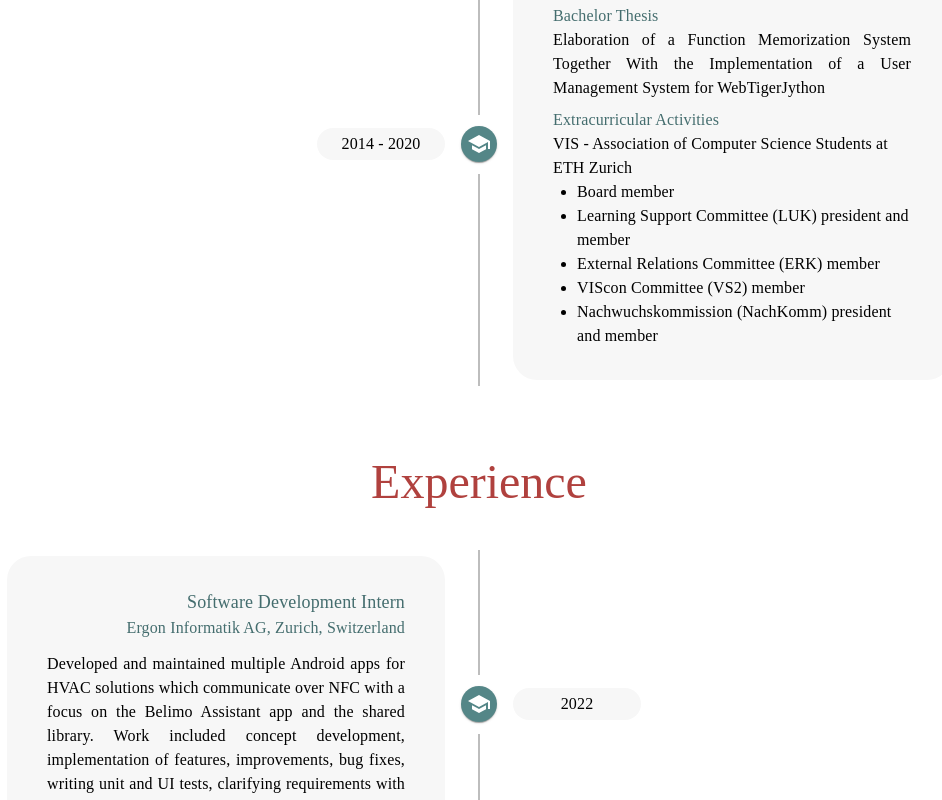
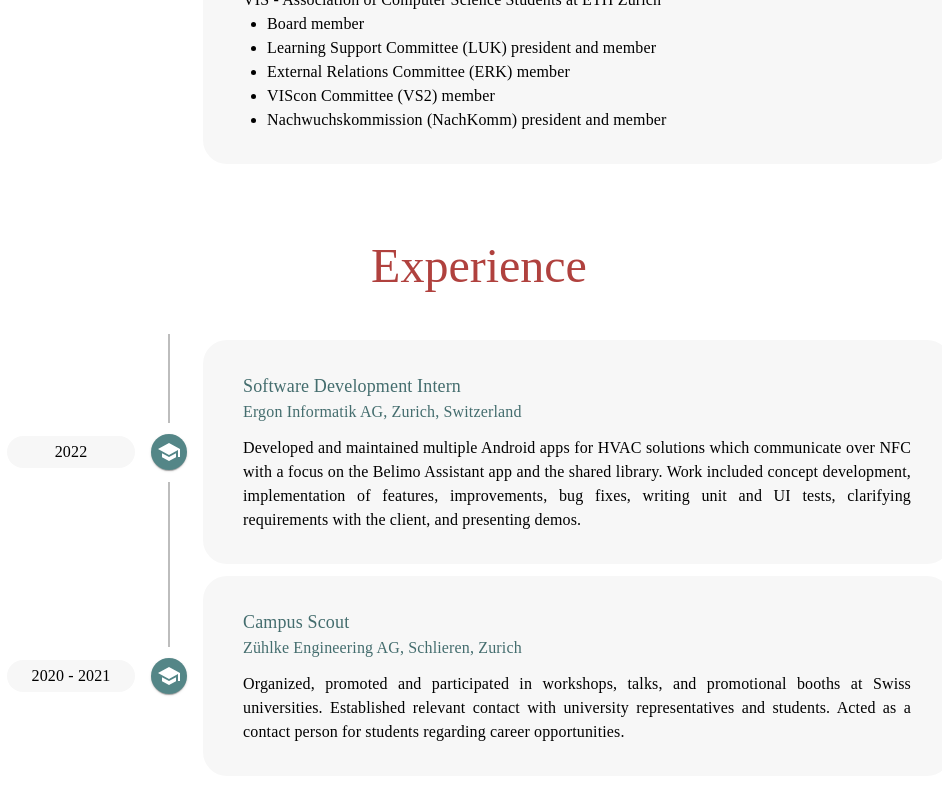
Before and after one commit to sla8/personal-website, a React (Create React App) app: page / in a window 1280 px wide. Shown: the part 1400-2200 px from the top of the page, without its empty margins (161-1103 px from the left). Built offline with nearby package versions, Linux system fonts and the light colour scheme.

Commit message:
change to non-alternating timeline

```diff
--- a/src/App.tsx
+++ b/src/App.tsx
@@ -25,15 +25,9 @@ export default function App() {
     <ThemeProvider theme={theme}>
       <Navbar />
       <Sidebar />
-      {createLanding()}
+      <div className="pt-5 sm:mt-12 sm:pt-0">
+        <Landing />
+      </div>
     </ThemeProvider>
   );
 }
-
-function createLanding() {
-  return (
-    <div className="pt-5 sm:mt-12 sm:pt-0">
-      <Landing />
-    </div>
-  );
-}
--- a/src/components/TimelineItem.tsx
+++ b/src/components/TimelineItem.tsx
@@ -23,16 +23,20 @@ interface TimelineItemInput {
   texts: { title?: string; text: JSX.Element }[];
   connectorTop: boolean;
   connectorBottom: boolean;
-  isRight: boolean;
+}
+
+interface TimelineItemWithoutLineInput {
+  key: string;
+  time: string;
+  title: string;
+  subtitle: string;
+  texts: { title?: string; text: JSX.Element }[];
 }
 
 export function TimelineContentContainer(props: TimelineContentContainerInput) {
   return (
     <div>
-      <Timeline
-        position={props.screenIsAtLeastMd ? 'alternate-reverse' : 'right'}
-        sx={{ padding: 0 }}
-      >
+      <Timeline position="right" sx={{ padding: 0 }}>
         {props.content}
       </Timeline>
     </div>
@@ -52,46 +56,36 @@ export function CustomTimelineItem(props: TimelineItemInput) {
         subtitle={props.subtitle}
         texts={props.texts}
         connectorTop={props.connectorTop}
-        connectorBottom={props.connectorTop}
-        isRight={props.isRight}
+        connectorBottom={props.connectorBottom}
       />
     );
   } else {
     return (
-      <CustomTimelineItemWithoutTimeline
+      <CustomTimelineItemWithoutLine
         key={props.key}
         time={props.time}
         title={props.title}
         subtitle={props.subtitle}
         texts={props.texts}
-        connectorTop={props.connectorTop}
-        connectorBottom={props.connectorTop}
-        isRight={props.isRight}
       />
     );
   }
 }
 
 function CustomTimelineItemWithTimeline(props: TimelineItemInput) {
-  const theme = useTheme();
-  const screenIsAtLeastMd = useMediaQuery(theme.breakpoints.up('md'));
   return (
     <TimelineItem>
       <TimelineOppositeContent
         sx={{
           m: 'auto 0',
-          flex: screenIsAtLeastMd ? 1 : 0.1,
-          whiteSpace: screenIsAtLeastMd ? 'nowrap' : 'wrap',
-          paddingLeft: screenIsAtLeastMd ? (props.isRight ? 0 : '16px') : 0,
-          paddingRight: props.isRight ? (screenIsAtLeastMd ? '16px' : 0) : 0,
-          marginRight: screenIsAtLeastMd ? 0 : '16px',
+          flex: 0.1,
+          whiteSpace: 'wrap',
+          paddingLeft: 0,
+          paddingRight: 0,
+          marginRight: '16px',
         }}
       >
-        <div
-          className={`bg-grey rounded-2xl sm:rounded-3xl w-14 sm:w-32 pl-3 pr-3 sm:pl-4 sm:pr-4 pt-1 pb-1 text-center body text-sm sm:text-base ${
-            props.isRight ? 'sm:float-right' : ''
-          }`}
-        >
+        <div className="bg-grey rounded-2xl sm:rounded-3xl w-14 sm:w-32 pl-3 pr-3 sm:pl-4 sm:pr-4 pt-1 pb-1 text-center body text-sm sm:text-base sm:float-right">
           {props.time}
         </div>
       </TimelineOppositeContent>
@@ -100,20 +94,14 @@ function CustomTimelineItemWithTimeline(props: TimelineItemInput) {
         <TimelineDot color="secondary">
           <SchoolIcon className="text-white" />
         </TimelineDot>
-        <TimelineConnector sx={{ opacity: props.connectorTop ? 1 : 0 }} />
+        <TimelineConnector sx={{ opacity: props.connectorBottom ? 1 : 0 }} />
       </TimelineSeparator>
-      {createTimelineContent(
-        props.title,
-        props.subtitle,
-        props.texts,
-        screenIsAtLeastMd,
-        props.isRight
-      )}
+      {createTimelineContent(props.title, props.subtitle, props.texts)}
     </TimelineItem>
   );
 }
 
-function CustomTimelineItemWithoutTimeline(props: TimelineItemInput) {
+function CustomTimelineItemWithoutLine(props: TimelineItemWithoutLineInput) {
   return (
     <div className="bg-grey rounded-3xl pl-10 pr-10 pt-8 pb-8 mb-3">
       <div className="mb-0 h2-dark">
@@ -125,7 +113,7 @@ function CustomTimelineItemWithoutTimeline(props: TimelineItemInput) {
       </div>
       {props.texts.map((paragraph) => (
         <div>
-          <div className={`pt-2 body ${'text-left'} text-textgreen`}>
+          <div className="pt-2 body 'text-left text-textgreen">
             {paragraph.title}
           </div>
           <div className="body text-justify">{paragraph.text}</div>
@@ -138,41 +126,31 @@ function CustomTimelineItemWithoutTimeline(props: TimelineItemInput) {
 function createTimelineContent(
   title: string,
   subtitle: string,
-  texts: { title?: string; text: JSX.Element }[],
-  screenIsAtLeastMd: boolean,
-  isRight: boolean
+  texts: { title?: string; text: JSX.Element }[]
 ) {
   return (
     <TimelineContent
       sx={{
         paddingRight: 0,
         paddingLeft: 0,
-        marginLeft: screenIsAtLeastMd ? (isRight ? '16px' : 0) : '16px',
-        marginRight: screenIsAtLeastMd ? (isRight ? 0 : '16px') : 0,
+        marginLeft: '16px',
+        marginRight: 0,
       }}
     >
       <div className="bg-grey rounded-3xl pl-10 pr-10 pt-8 pb-8">
-        <div
-          className={`${
-            !isRight && screenIsAtLeastMd ? 'text-right' : 'text-left'
-          } h2-dark mb-1 ${title ? '' : 'hidden'}`}
-        >
+        <div className={`text-left h2-dark mb-1 ${title ? '' : 'hidden'}`}>
           {title}
           <div
-            className={`${
-              !isRight && screenIsAtLeastMd ? 'text-right' : 'text-left'
-            } mb-0 text-left h3-dark ${subtitle ? '' : 'hidden'}`}
+            className={`text-left mb-0 text-left h3-dark ${
+              subtitle ? '' : 'hidden'
+            }`}
           >
             {subtitle}
           </div>
         </div>
         {texts.map((paragraph) => (
           <div>
-            <div
-              className={`pt-2 body ${
-                !isRight && screenIsAtLeastMd ? 'text-right' : 'text-left'
-              } text-textgreen`}
-            >
+            <div className="pt-2 body text-left text-textgreen">
               {paragraph.title}
             </div>
             <div className="body text-justify">{paragraph.text}</div>
--- a/src/content/landing/Education.tsx
+++ b/src/content/landing/Education.tsx
@@ -60,7 +60,6 @@ function createBachelorTimelineItem() {
       ]}
       connectorTop={true}
       connectorBottom={false}
-      isRight={true}
     />
   );
 }
@@ -107,8 +106,7 @@ function createMasterTimelineItem() {
         },
       ]}
       connectorTop={true}
-      connectorBottom={false}
-      isRight={false}
+      connectorBottom={true}
     />
   );
 }
--- a/src/content/landing/Work.tsx
+++ b/src/content/landing/Work.tsx
@@ -47,7 +47,6 @@ function createErgonInternshipItem() {
       ]}
       connectorTop={true}
       connectorBottom={true}
-      isRight={false}
     />
   );
 }
@@ -74,7 +73,6 @@ function createCampusScoutZuehlkeItem() {
       ]}
       connectorTop={true}
       connectorBottom={false}
-      isRight={true}
     />
   );
 }
--- a/src/index.css
+++ b/src/index.css
@@ -23,11 +23,6 @@
 
   p {
     @apply whitespace-pre-line;
-  }
-
-  b {
-    @apply font-normal;
-    @apply text-textgreen;
   }
 
   .h1-light {
```
Also changed, not shown: src/setupTests.ts (deleted, +0 -5 lines).
